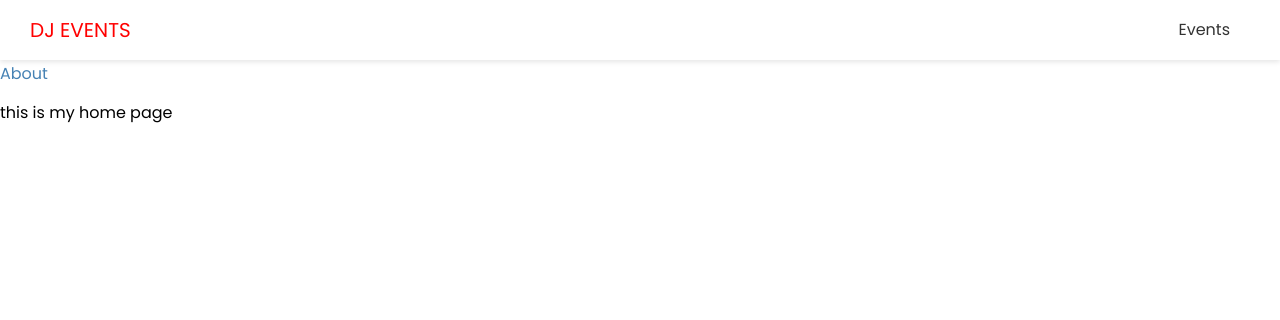
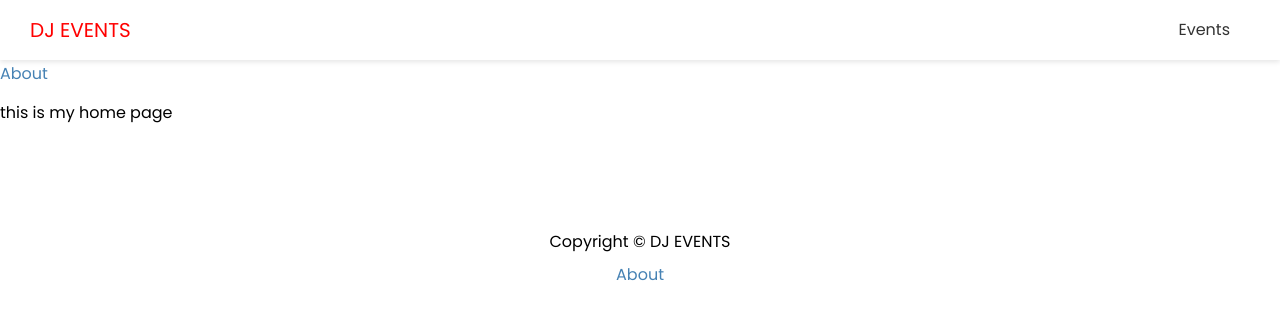
Before and after one commit to Snehau259/dj-events-front, a Next.js app: page / in a window 1280 px wide. Shown: the top 320 px of the page. Built offline with nearby package versions, Linux system fonts and the light colour scheme.

Commit message:
add. footer

```diff
--- /dev/null
+++ b/components/footer.js
@@ -0,0 +1,14 @@
+import Link from 'next/link'
+import React from 'react'
+import styles from '@/styles/footer.module.css'
+
+export default function Footer() {
+  return (
+    <footer>
+      <div className={styles.footer}>
+      <p>Copyright &copy; DJ EVENTS</p>
+      <p><Link href='/about'>About</Link></p>
+      </div>
+    </footer>
+  )
+}
--- a/components/layout.js
+++ b/components/layout.js
@@ -1,6 +1,7 @@
 import Head from 'next/head'
 import React from 'react'
 import Header from './header'
+import Footer from './footer'
 
 
 
@@ -14,6 +15,7 @@
     </Head>
     <Header/>
     {children}
+    <Footer/>
     </div>
   )
 }
--- /dev/null
+++ b/styles/footer.module.css
@@ -0,0 +1,8 @@
+.footer {
+    margin: 100px 0 40px;
+    text-align: center;
+  }
+
+  .footer p {
+    margin: 5px 0;
+  }
```
